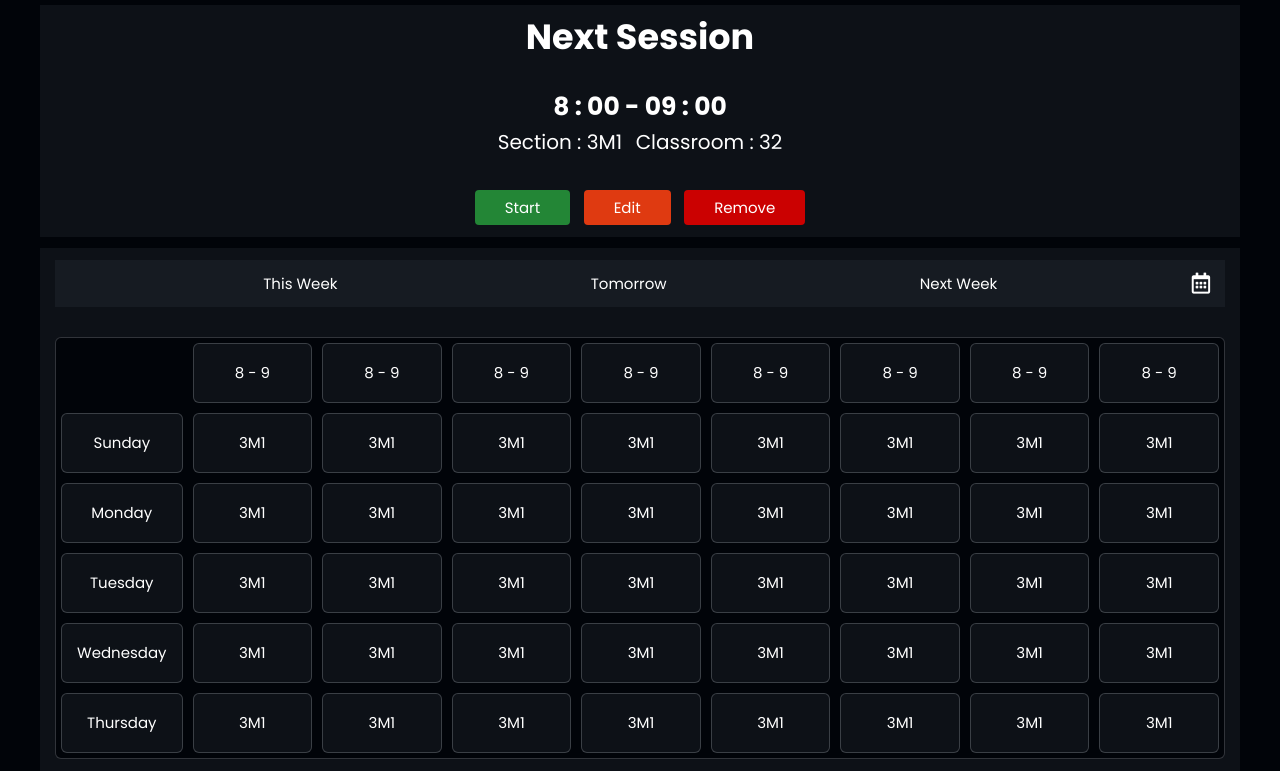
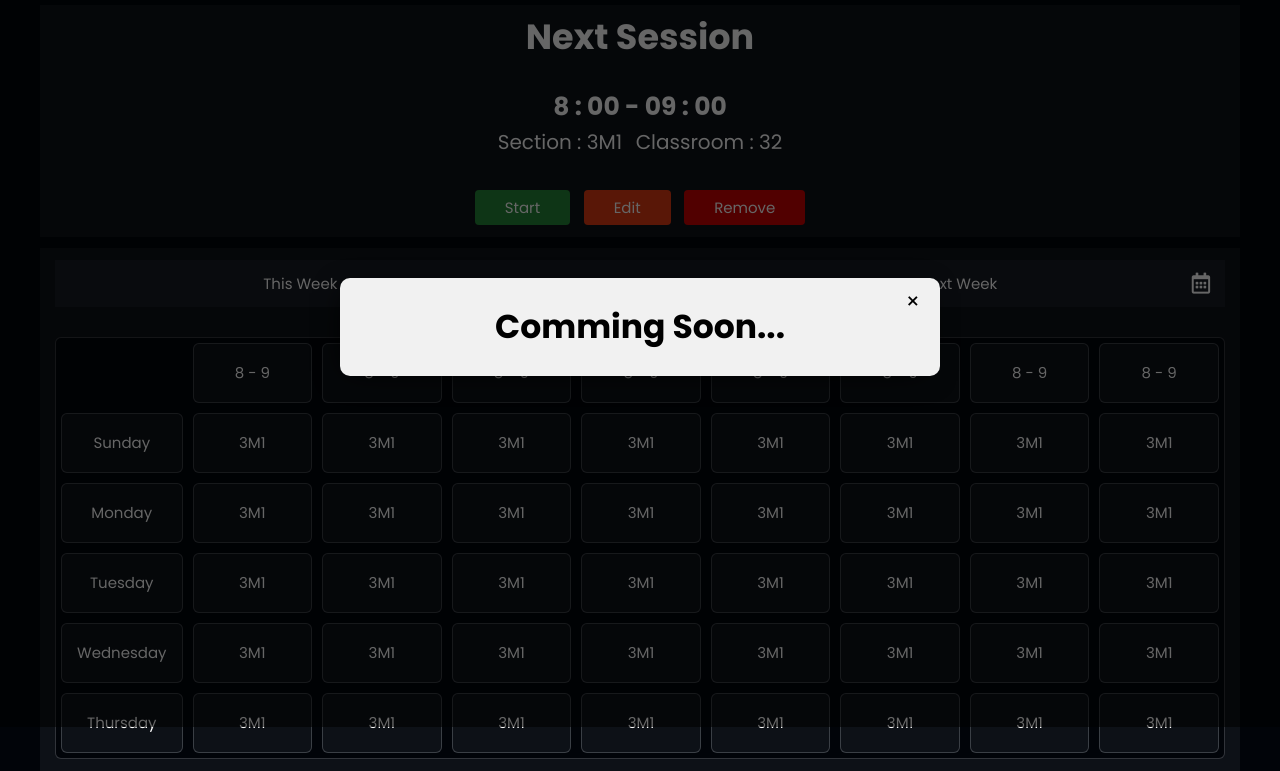
Before and after one commit to hayook/Teacher-Home, a plain HTML site: page index.html in a window 1280 px wide. Both pictures are taken after a click on the link "Start". Shown: the part 73-844 px from the top of the page. Drawn offline with Linux system fonts and the light colour scheme; a web font is replaced by a local one.

Commit message:
Start Session PopUp Comming Soon

```diff
--- a/components/_overlay.scss
+++ b/components/_overlay.scss
@@ -6,10 +6,13 @@
     left: 0;
     right: 0;
     z-index: 9999;
-    background: rgba(0, 0, 0, .8);
+    background: rgba(0, 0, 0, .6);
     @media (max-width: 768px) {
         &.show {
             display: block;
         }
     }
+    &.active {
+        display: block;
+    }
 }
--- /dev/null
+++ b/components/_start-popup.scss
@@ -0,0 +1,36 @@
+.start-section {
+    position: fixed;
+    top: 50%;
+    left: 50%;
+    transform: translate(-50%, -50%) scale(0);
+    z-index: 100000;
+    display: flex;
+    justify-content: center;
+    padding: 30px;
+    border-radius: 10px;
+    background: #f1f1f1;
+    color: #000;
+    box-shadow: -5px 5px 30px -10px #000;
+    width: 600px;
+    max-height: 80vh;
+    font-weight: bold;
+    font-size: 2.2em;
+    opacity: 0;
+    transition: .3s;
+    @media (max-width: 700px) {
+        width: 95%
+    }
+    button {
+        position: absolute;
+        top: .5em;
+        right: 20px;
+        background: none;
+        border: none;
+        cursor: pointer;
+        font-size: 22px;
+    }
+    &.pop {
+        opacity: 1;
+        transform: translate(-50%, -50%) scale(1);
+    }
+}
--- a/css/main.scss
+++ b/css/main.scss
@@ -27,3 +27,5 @@
 /* Start Schedule Section */
 @import '../components/schedule';
 /* End Schedule Section */
+
+@import '../components/start-popup';
--- a/index.html
+++ b/index.html
@@ -113,7 +113,7 @@
                         <p class="classroom">Classroom : <a href="#">32</a></p>
                     </div>
                     <div class="functionalities">
-                        <a href="#" class="start-btn">Start</a>
+                        <a href="#" class="start-btn" id="startSessionBtn">Start</a>
                         <a href="#" class="edit-btn">Edit</a>
                         <a href="#" class="remove-btn">Remove</a>
                     </div>
@@ -159,6 +159,13 @@
     </section>
     <!-- End Schedule Section -->
 
+    <!-- Start Start PopUp -->
+    <div class="start-section" id="startSessionPopup">
+        <button>&times;</button>
+        Comming Soon...
+    </div>
+    <!-- End Start PopUp -->
+
     <!-- Main JS File -->
     <script src="js/main.js"></script>
 </body>
--- a/js/main.js
+++ b/js/main.js
@@ -13,6 +13,7 @@ for (let i = 0; i < 40; i++) {
 
     let startBtn = document.createElement('a');
     startBtn.className = 'start';
+    startBtn.id = 'startSessionBtn';
     startBtn.href = '#';
     startIcon = document.createElement('i');
     startIcon.className = 'fas fa-play';
@@ -114,3 +115,36 @@ toggleBtn.addEventListener('click', function () {
 });
 
 // =============================================================================================================
+
+const startSessionBtn = document.querySelectorAll('#startSessionBtn');
+const startSessionPopup = document.querySelector('#startSessionPopup');
+const startSessionClose = document.querySelector('#startSessionPopup button');
+
+startSessionBtn.forEach(btn => {
+    btn.addEventListener('click', function () {
+        openPopup(startSessionPopup);
+        document.querySelector('.overlay').classList.add('active');
+    });
+})
+
+startSessionClose.addEventListener('click', function () {
+    closePopup(startSessionPopup);
+    document.querySelector('.overlay').classList.remove('active');
+})
+
+document.querySelector('.overlay').addEventListener('click', function () {
+    closePopup(startSessionPopup); // here its gonna take the opned model so i can apply this even on the toggle menu with just one function so its gonna take as a parametre the menu and it will close just the open modal
+    this.classList.remove('active');
+})
+
+function openPopup(popup) {
+    popup.classList.add('pop');
+}
+
+function closePopup(popup) {
+    popup.classList.remove('pop');
+}
+
+
+
+// With WDS Video instade of a code for every pop i can write one code for all the popups using data attributes
```
Also changed, not shown: css/main.css, 1 other file.
